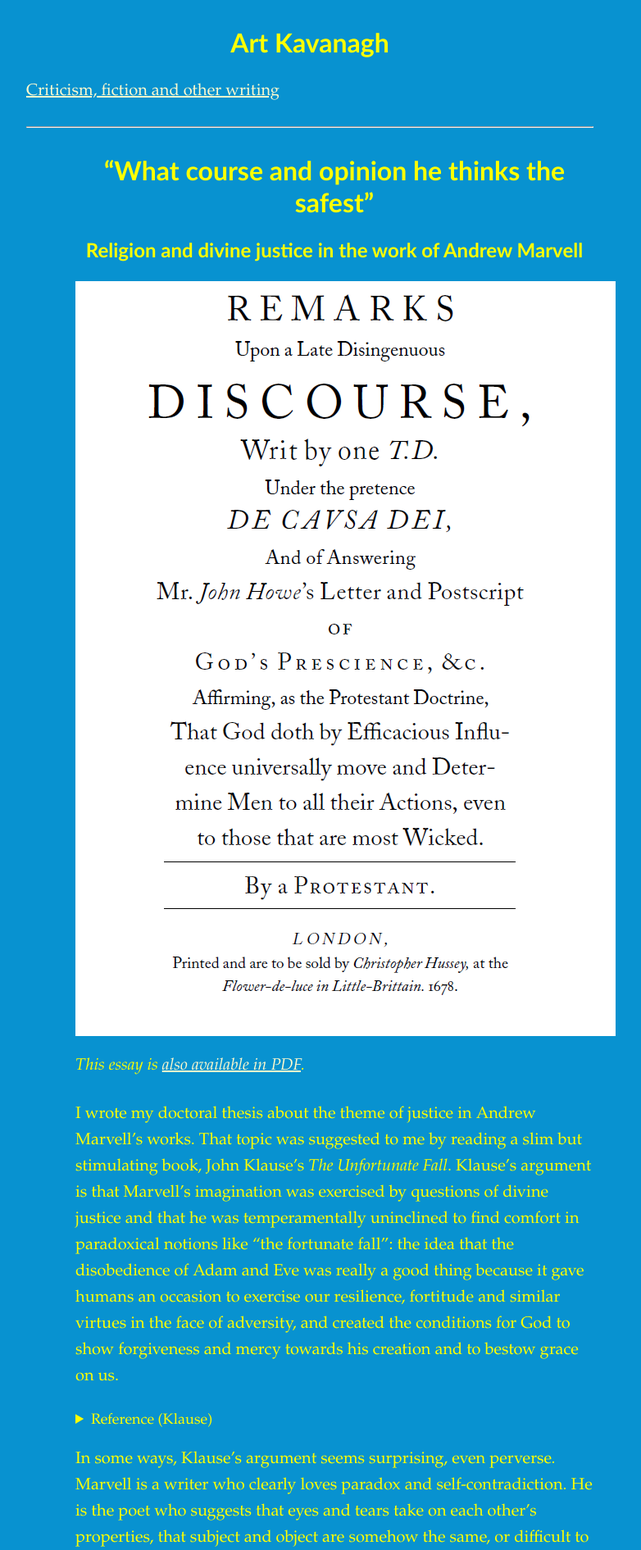
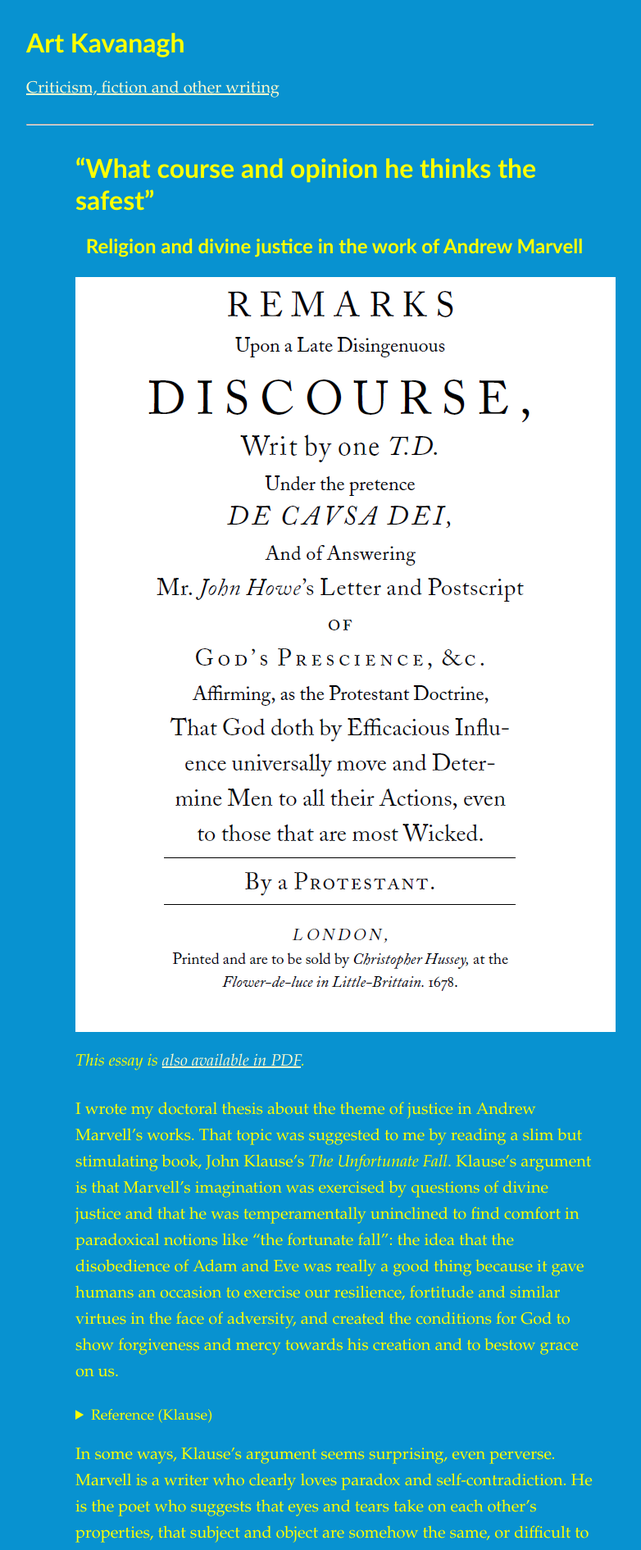
Before and after one commit to artkavanagh/github.io, a Jekyll site: the page religion-theodicy.html, which Jekyll copies as it is, in a window 1280 px wide. Shown: the top 1891 px of the page at 82% size, without its empty margins (232-1014 px from the left). Built offline with Jekyll 4.4.1, drawn with Linux system fonts in a browser that asks for light colours.

Commit message:
Update religion-theodicy.html

```diff
--- a/religion-theodicy.html
+++ b/religion-theodicy.html
@@ -7,7 +7,7 @@
 <style>
 	p, blockquote, details {
 		font-family: "Minion Pro", "Palatino Linotype", "Palatino LT STD", "Georgia", "Constantia", serif ; }
-	h1, h2, h3 {
+	h1.bodytext, h2, h3 {
 		text-align: center ;
 		margin-bottom: 24px ;
 	}
```
